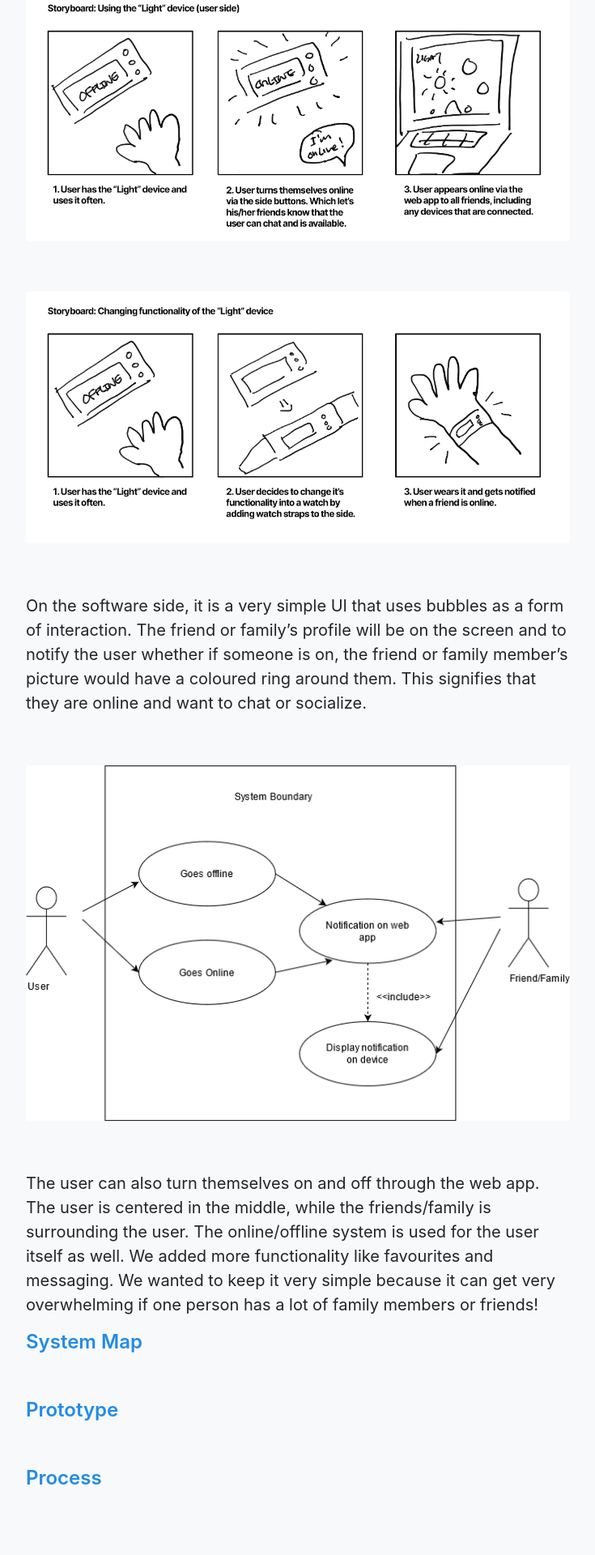
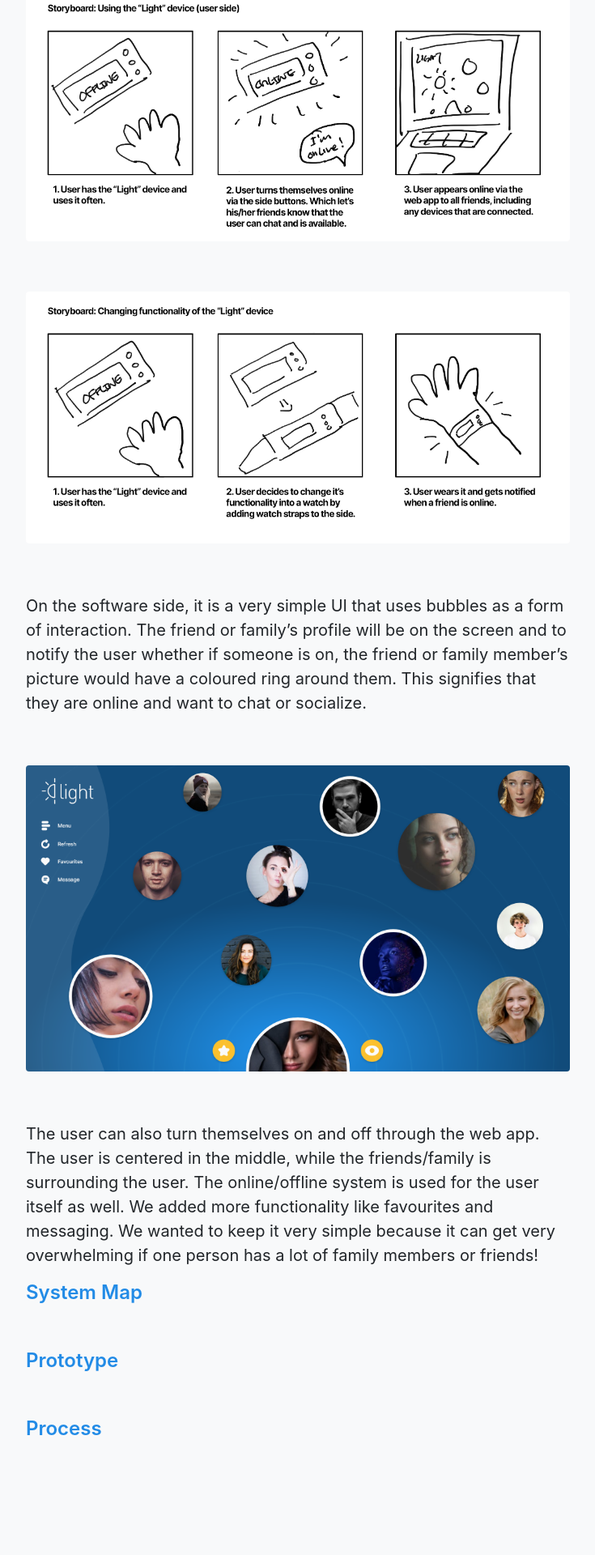
Before and after one commit to ixdwtruong/ixdwtruong.github.io, a Jekyll site: the page built from _posts/0001-01-12-ioe2p2.md, in a window 1280 px wide. Shown: the part 3988-5908 px from the top of the page at 81% size, without its empty margins (272-1007 px from the left). Built offline with Jekyll 4.4.1, drawn with Linux system fonts in a browser that asks for light colours; after the commit the page ends 5847 px from its top, so only the background shows below that.

Commit message:
Update 0001-01-12-ioe2p2.md

```diff
--- a/_posts/0001-01-12-ioe2p2.md
+++ b/_posts/0001-01-12-ioe2p2.md
@@ -78,7 +78,7 @@ On the software side, it is a very simple UI that uses bubbles as a form of inte
 
 <br>
 
-![image](/images/usecasediagram.png)
+![image](/images/ioe2p26.png)
 
 <br>
 
```
